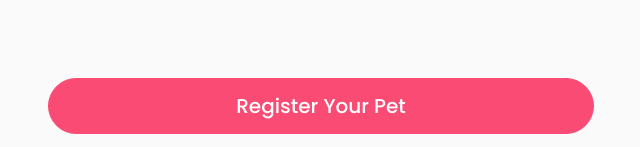
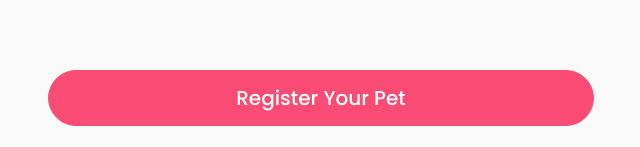
Before and after one commit to salchichongallo/zulu-pet-pharma, a React (Create React App) app: page / in a window 1280 px wide. Shown: the part 650-797 px from the top of the page, without its empty margins (319-959 px from the left). Built offline with nearby package versions, Linux system fonts and the light colour scheme.

Commit message:
fix(Home): show last pet card item completely
Floating button hides part of the last card item. A padding bottom has
been added to fix it.

```diff
--- a/src/Home/Home.js
+++ b/src/Home/Home.js
@@ -12,14 +12,16 @@ function Home({onRegisterClick, onEditClick, onDeleteClick, pets = []}) {
         <p className="text-secondary mb-0">Veterinary</p>
       </header>
       <main>
-        <PetList
-          pets={pets}
-          onEditClick={onEditClick}
-          onDeleteClick={onDeleteClick}
-        />
+        <div style={{paddingBottom: 96}}>
+          <PetList
+            pets={pets}
+            onEditClick={onEditClick}
+            onDeleteClick={onDeleteClick}
+          />
+        </div>
         <footer className="fixed-bottom">
           <AppLayout>
-            <div className="pb-3">
+            <div className="pb-4">
               <button
                 type="button"
                 onClick={onRegisterClick}
```
